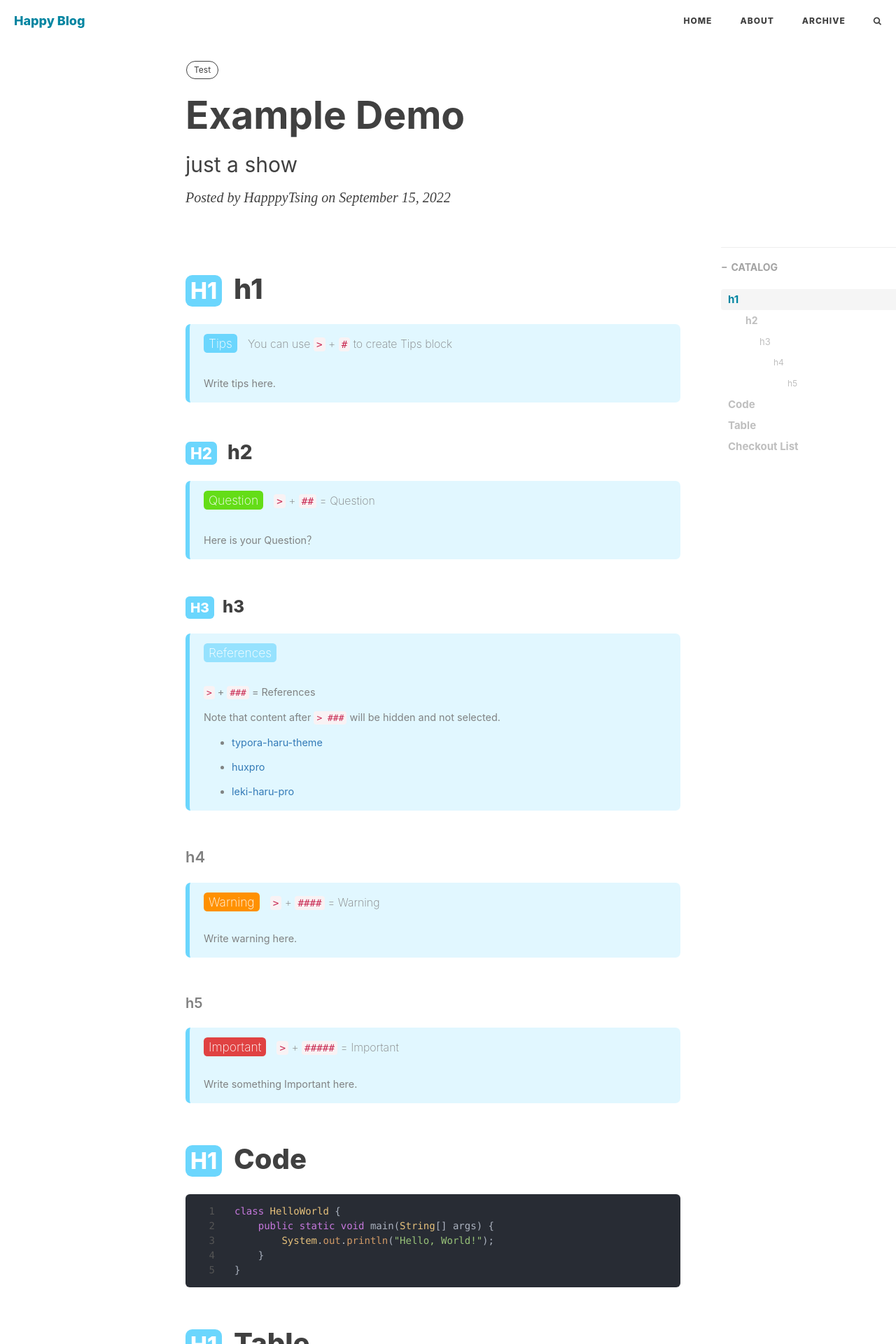
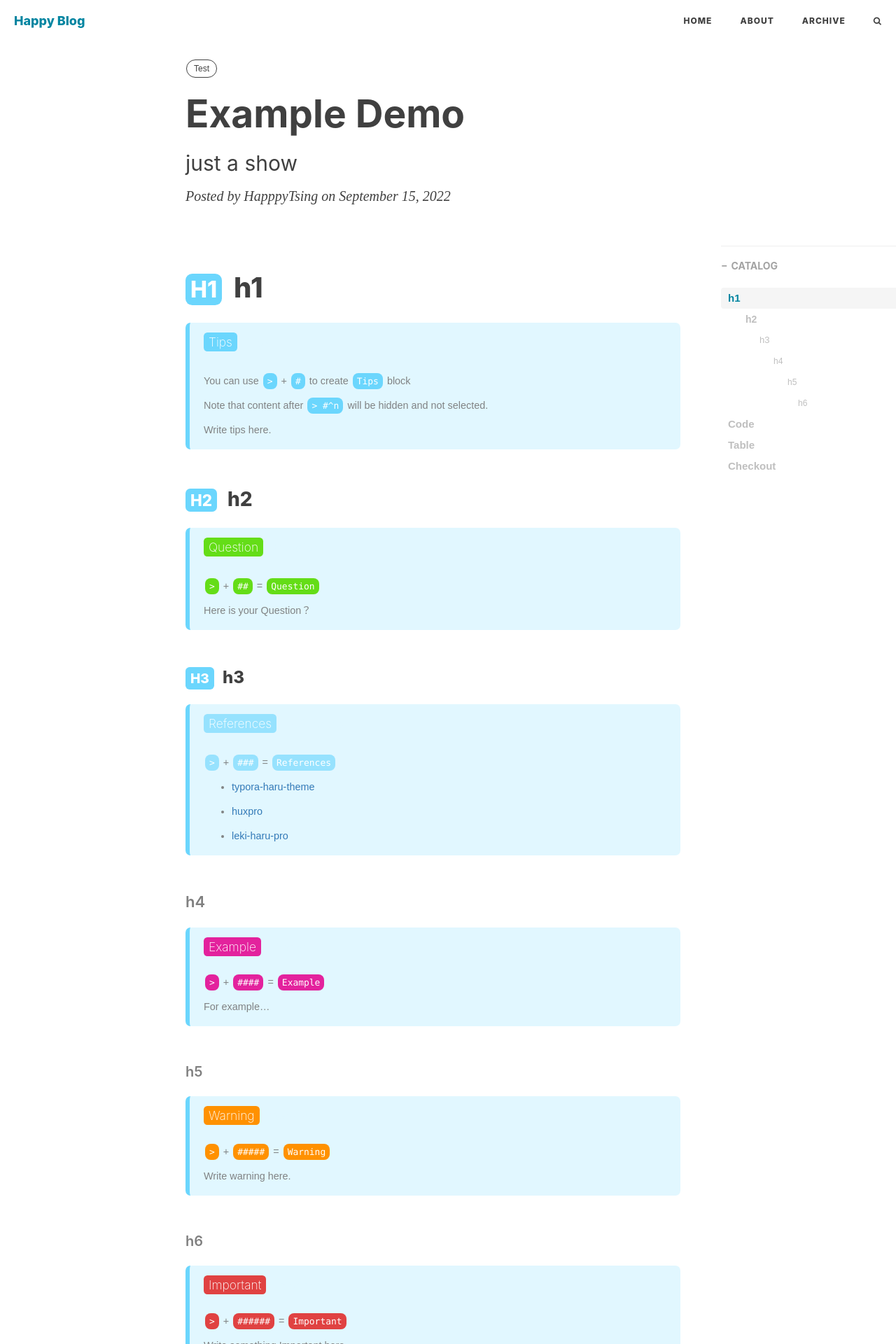
Before and after one commit to HappyTsing/HappyTsing.github.io, a Jekyll site: the page built from _posts/other/2022-09-15-example-demo.md, in a window 1280 px wide. Shown: the top 1920 px of the page at 70% size. Built offline with Jekyll 4.4.1, drawn with Linux system fonts in a browser that asks for light colours; nearby versions of some CDN libraries; comment, search, counter and statistics services are not loaded; some of the changed text lies outside the part shown.

Commit message:
optimize blockquote、catalog

```diff
--- a/_posts/other/2022-09-15-example-demo.md
+++ b/_posts/other/2022-09-15-example-demo.md
@@ -12,13 +12,19 @@ tags:
 
 # h1
 
-> # You can use `>` + `#` to create Tips block
+> # Tips
+>
+> You can use `>` + `#` to create `Tips` block
+>
+> Note that content after `> #^n` will be hidden and not selected.
 >
 > Write tips here.
 
 ## h2
 
-> ## `>` + `##` = Question
+> ## Question
+>
+> `>` + `##` = `Question`
 >
 > Here is your Question？
 
@@ -36,13 +40,25 @@ tags:
 
 #### h4
 
-> #### `>` + `####` = Warning
+> #### Example
+>
+> `>` + `####` = `Example`
+>
+> For example...
+
+##### h5
+
+> ##### Warning
+>
+> `>` + `#####` = `Warning`
 >
 > Write warning here.
 
-##### h5
+###### h6
 
-> ##### `>` + `#####` = Important
+> ###### Important
+>
+> `>` + `######` = `Important`
 >
 > Write something Important here.
 
@@ -58,15 +74,16 @@ class HelloWorld {
 
 # Table
 
-| trigger code  | result     |
-| ------------- | ---------- |
-| `>` + `#`     | Tips       |
-| `>` + `##`    | Question   |
-| `>` + `###`   | References |
-| `>` + `####`  | Warning    |
-| `>` + `#####` | Important  |
+| trigger        | result     |
+| -------------- | ---------- |
+| `>` + `#`      | Tips       |
+| `>` + `##`     | Question   |
+| `>` + `###`    | References |
+| `>` + `####`   | Example    |
+| `>` + `#####`  | Warning    |
+| `>` + `######` | Important  |
 
-# Checkout List
+# Checkout
 
 - [x] Finished
 - [ ] Todo
```
Also changed, not shown: other parts of _posts/other/2022-09-15-example-demo.md (+1 -3 lines), css/happy-blog.css (+123 -94 lines), README.md, css/happy-blog.min.css, img/other/demo.png (deleted).
